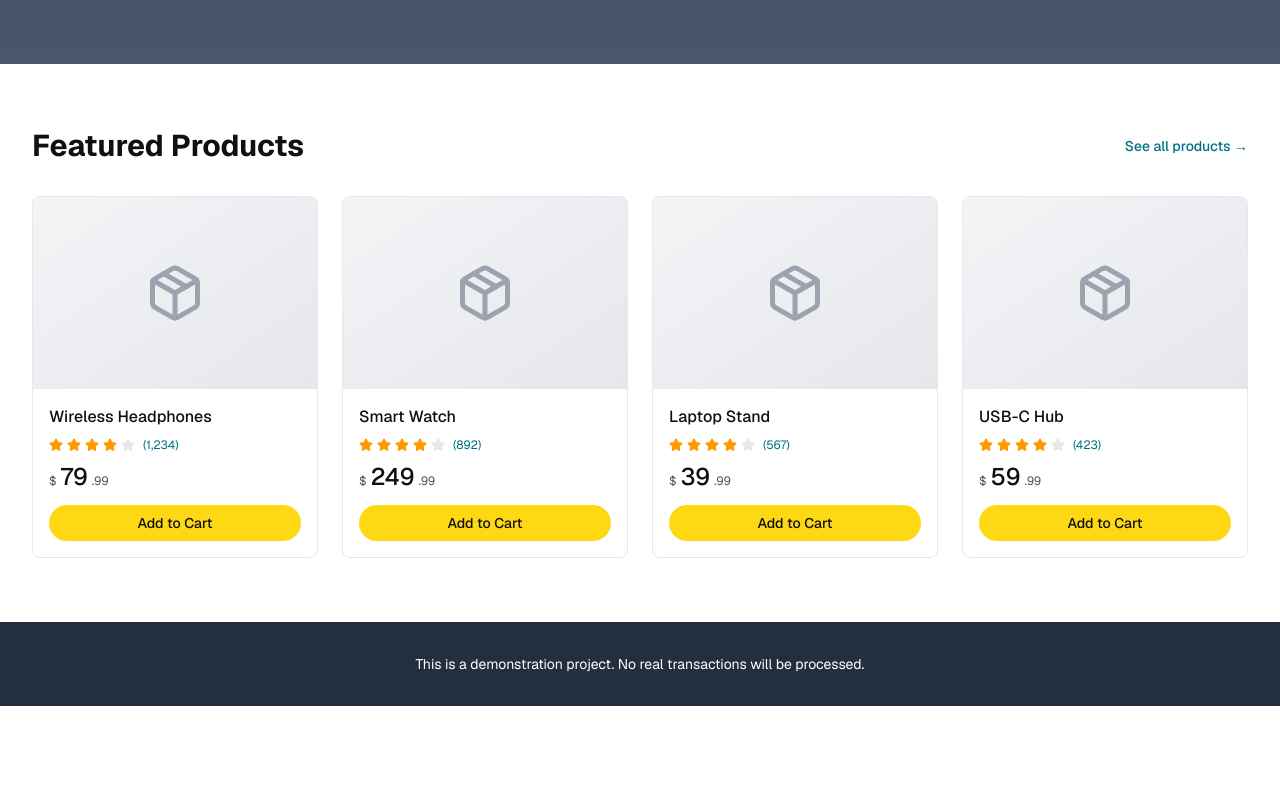
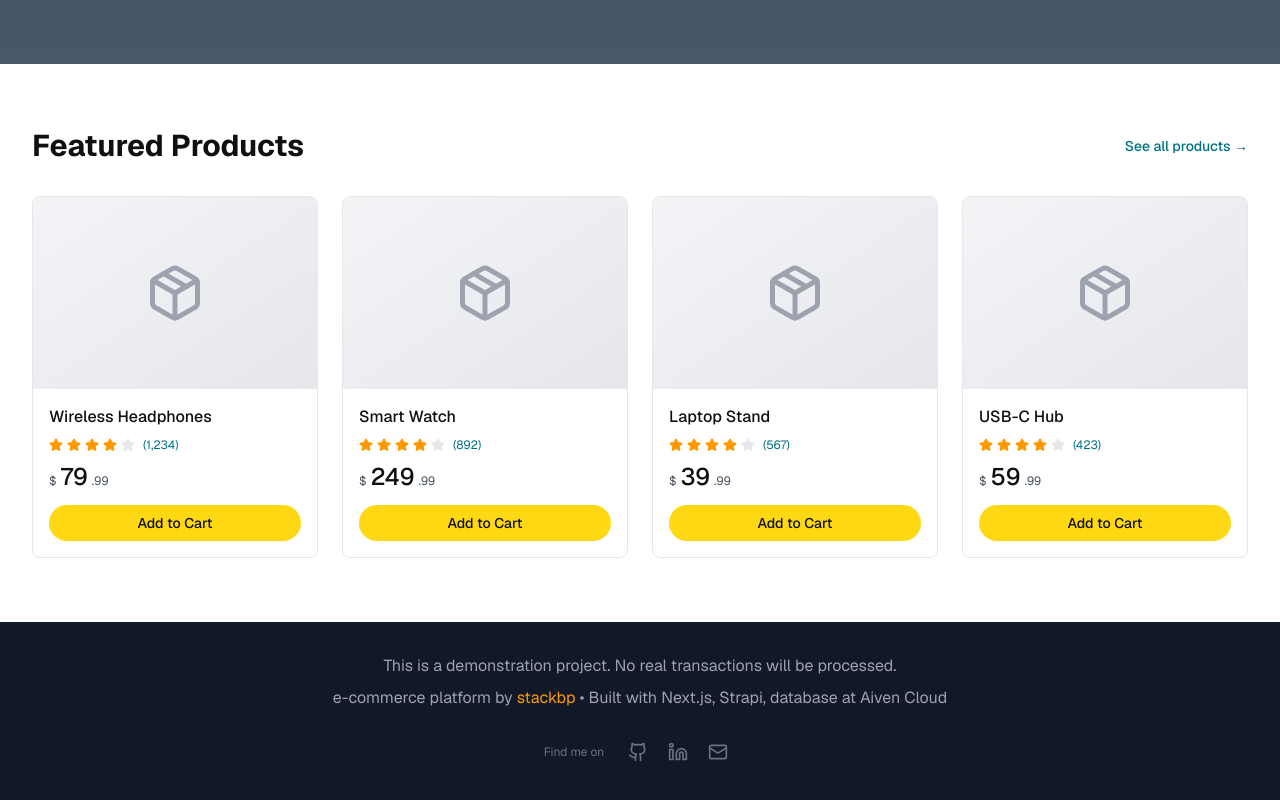
Before and after one commit to bpstack/ecommerce-bp-v2, a Next.js app in the folder frontend/: page / in a window 1280 px wide. Shown: the part 871-1671 px from the top of the page. Before the commit the page ends 1577 px from the top, so only its background shows below. Built offline with nearby package versions, Linux system fonts and the light colour scheme; no server answers.

Commit message:
update links, improve button behavior, and fix UI messages

```diff
--- a/frontend/app/cart/page.tsx
+++ b/frontend/app/cart/page.tsx
@@ -192,7 +192,7 @@ export default function CartPage() {
                 )}
 
                 <Link
-                  href="/"
+                  href="/products"
                   className="block w-full mt-3 text-center text-gray-600 dark:text-gray-400 hover:text-orange-500 dark:hover:text-orange-400 text-sm transition-colors"
                 >
                   Continue Shopping
--- a/frontend/app/login/page.tsx
+++ b/frontend/app/login/page.tsx
@@ -4,7 +4,7 @@ import { useState } from 'react';
 import { useRouter } from 'next/navigation';
 import { useAuth } from '@/context/AuthContext';
 import Link from 'next/link';
-import { AlertCircle } from 'lucide-react';
+import { AlertCircle, Home } from 'lucide-react';
 
 export default function LoginPage() {
   const [identifier, setIdentifier] = useState('');
@@ -100,6 +100,13 @@ export default function LoginPage() {
               Sign up
             </Link>
           </p>
+
+          {/* Alternative: Home link at the bottom */}
+          <div className="mt-8 pt-6 border-t border-gray-200 dark:border-gray-700 text-center">
+            <Link href="/" className="text-sm text-gray-500 dark:text-gray-400 hover:text-orange-500 dark:hover:text-orange-400 transition-colors">
+              ← Return to Home
+            </Link>
+          </div>
         </div>
       </div>
     </>
--- a/frontend/app/orders/page.tsx
+++ b/frontend/app/orders/page.tsx
@@ -158,7 +158,7 @@ export default function OrdersPage() {
               When you place an order, it will appear here.
             </p>
             <Link
-              href="/"
+              href="/products"
               className="inline-block bg-orange-400 hover:bg-orange-500 dark:bg-orange-500 dark:hover:bg-orange-600 text-gray-900 dark:text-white font-medium py-3 px-8 rounded-lg transition-colors"
             >
               Start Shopping
--- a/frontend/app/page.tsx
+++ b/frontend/app/page.tsx
@@ -1,6 +1,6 @@
 'use client'
 
-import { ShoppingCart, Package, User, Search, Menu, X, Star, TrendingUp, AlertCircle } from 'lucide-react'
+import { ShoppingCart, Package, User, Search, Menu, X, Star, TrendingUp, AlertCircle, Github, Linkedin, Mail } from 'lucide-react'
 import { useState } from 'react'
 import Image from 'next/image'
 import Link from 'next/link'
@@ -298,14 +298,58 @@ export default function LandingPage() {
         </div>
       </section>
 
-      {/* Bottom Info Strip */}
-      <div className="bg-[#232F3E] py-8">
-        <div className="max-w-7xl mx-auto px-4 text-center">
-          <p className="text-white text-sm">
-            This is a demonstration project. No real transactions will be processed.
-          </p>
+      {/* Bottom Info Strip - Updated Footer */}
+      <footer className="bg-gray-900 dark:bg-gray-950 text-white">
+        <div className="container mx-auto px-4 py-8">
+          <div className="text-center mb-6">
+            <p className="text-gray-400 dark:text-gray-500 mb-2">
+              This is a demonstration project. No real transactions will be processed.
+            </p>
+            <p className="text-gray-400 dark:text-gray-500">
+              e-commerce platform by{' '}
+              <a
+                href="https://www.stackbp.es/"
+                target="_blank"
+                rel="noopener noreferrer"
+                className="text-[#FF9900] hover:text-[#FFB84D] transition-colors"
+              >
+                stackbp
+              </a>
+              {' '}• Built with Next.js, Strapi, database at Aiven Cloud
+            </p>
+          </div>
+
+          {/* Social links */}
+          <div className="flex items-center justify-center gap-1">
+            <span className="text-xs text-gray-500 mr-3">Find me on</span>
+            <a
+              href="https://github.com/bpstack/"
+              target="_blank"
+              rel="noopener noreferrer"
+              className="p-2 rounded-lg text-gray-500 hover:text-white hover:bg-gray-800 transition-colors"
+              aria-label="GitHub"
+            >
+              <Github className="h-5 w-5" />
+            </a>
+            <a
+              href="https://www.linkedin.com/in/salvadorperez2021/"
+              target="_blank"
+              rel="noopener noreferrer"
+              className="p-2 rounded-lg text-gray-500 hover:text-white hover:bg-gray-800 transition-colors"
+              aria-label="LinkedIn"
+            >
+              <Linkedin className="h-5 w-5" />
+            </a>
+            <a
+              href="mailto:contact.bstack@gmail.com"
+              className="p-2 rounded-lg text-gray-500 hover:text-white hover:bg-gray-800 transition-colors"
+              aria-label="Email"
+            >
+              <Mail className="h-5 w-5" />
+            </a>
+          </div>
         </div>
-      </div>
+      </footer>
     </div>
   )
 }
--- a/frontend/app/products/page.tsx
+++ b/frontend/app/products/page.tsx
@@ -1,8 +1,9 @@
-// frontend/app/page.tsx
+// frontend/app/products/page.tsx
 
 import { getProducts } from '@/lib/strapi';
 import Header from '@/components/Header';
 import ProductsClient from '@/components/ProductsClient';
+import { Github, Linkedin, Mail } from 'lucide-react';
 
 export default async function Home() {
   const productsData = await getProducts(1, 100);
@@ -21,10 +22,51 @@ export default async function Home() {
       </main>
 
       <footer className="bg-gray-900 dark:bg-gray-950 text-white mt-16">
-        <div className="container mx-auto px-4 py-8 text-center">
-          <p className="text-gray-400 dark:text-gray-500">
-            Modern E-commerce Platform • Built with Next.js & Strapi
-          </p>
+        <div className="container mx-auto px-4 py-8">
+          <div className="text-center mb-6">
+            <p className="text-gray-400 dark:text-gray-500 mb-2">
+              e-commerce platform by{' '}
+              <a
+                href="https://www.stackbp.es/"
+                target="_blank"
+                rel="noopener noreferrer"
+                className="text-[#FF9900] hover:text-[#FFB84D] transition-colors"
+              >
+                stackbp
+              </a>
+              {' '}• Built with Next.js, Strapi, database at Aiven Cloud
+            </p>
+          </div>
+
+          {/* Social links */}
+          <div className="flex items-center justify-center gap-1">
+            <span className="text-xs text-gray-500 mr-3">Find me on</span>
+            <a
+              href="https://github.com/bpstack/"
+              target="_blank"
+              rel="noopener noreferrer"
+              className="p-2 rounded-lg text-gray-500 hover:text-white hover:bg-gray-800 transition-colors"
+              aria-label="GitHub"
+            >
+              <Github className="h-5 w-5" />
+            </a>
+            <a
+              href="https://www.linkedin.com/in/salvadorperez2021/"
+              target="_blank"
+              rel="noopener noreferrer"
+              className="p-2 rounded-lg text-gray-500 hover:text-white hover:bg-gray-800 transition-colors"
+              aria-label="LinkedIn"
+            >
+              <Linkedin className="h-5 w-5" />
+            </a>
+            <a
+              href="mailto:contact.bstack@gmail.com"
+              className="p-2 rounded-lg text-gray-500 hover:text-white hover:bg-gray-800 transition-colors"
+              aria-label="Email"
+            >
+              <Mail className="h-5 w-5" />
+            </a>
+          </div>
         </div>
       </footer>
     </div>
--- a/frontend/app/register/page.tsx
+++ b/frontend/app/register/page.tsx
@@ -4,6 +4,7 @@ import { useState } from 'react';
 import { useRouter } from 'next/navigation';
 import { useAuth } from '@/context/AuthContext';
 import Link from 'next/link';
+import { Home } from 'lucide-react';
 
 export default function RegisterPage() {
   const [username, setUsername] = useState('');
@@ -134,6 +135,13 @@ export default function RegisterPage() {
             Sign in
           </Link>
         </p>
+
+        {/* Alternative: Home link at the bottom */}
+        <div className="mt-8 pt-6 border-t border-gray-200 dark:border-gray-700 text-center">
+          <Link href="/" className="text-sm text-gray-500 dark:text-gray-400 hover:text-orange-500 dark:hover:text-orange-400 transition-colors">
+            ←  Return to Home
+          </Link>
+        </div>
       </div>
     </div>
   );
```
